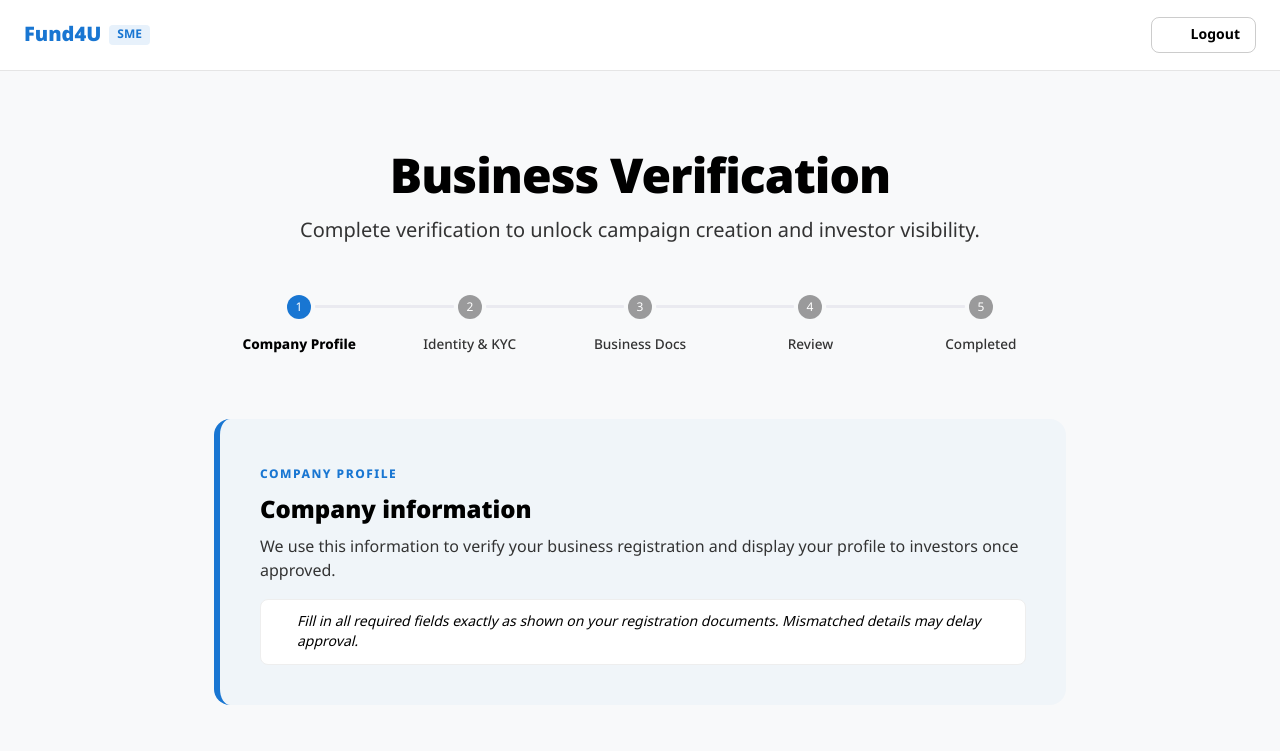
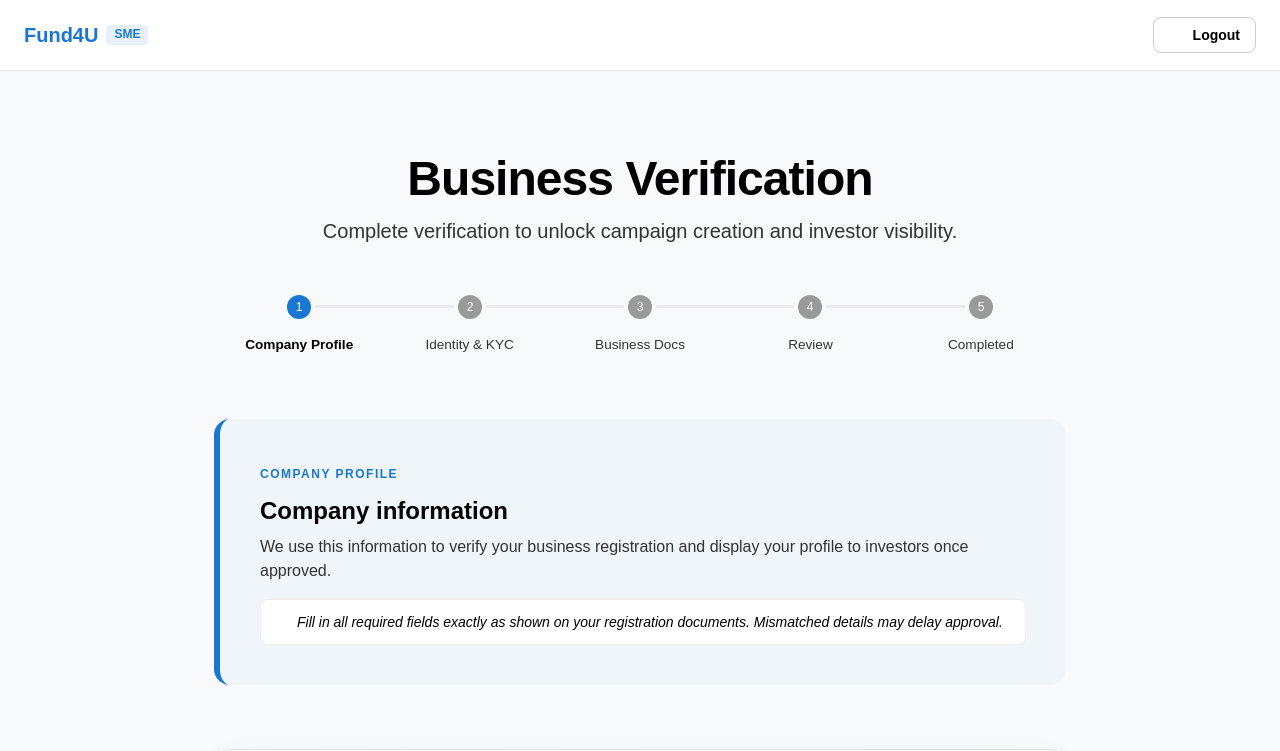
Before and after one commit to Tivapus/LegalTech_Fund4U, a Next.js app: page /sme/verification in a window 1280 px wide. Shown: the top 751 px of the page. Built offline with nearby package versions, Linux system fonts and the light colour scheme; some icons are missing; what @mui/material-nextjs would draw is missing.

Commit message:
feat: change font family to Noto Sans Thai Looped

```diff
--- a/src/app/globals.css
+++ b/src/app/globals.css
@@ -19,7 +19,7 @@ body {
 body {
   color: var(--foreground);
   background: var(--background);
-  font-family: var(--font-noto-sans-thai), Arial, Helvetica, sans-serif;
+  font-family: var(--font-noto-sans-thai-looped), Arial, Helvetica, sans-serif;
   -webkit-font-smoothing: antialiased;
   -moz-osx-font-smoothing: grayscale;
 }
--- a/src/app/layout.tsx
+++ b/src/app/layout.tsx
@@ -1,5 +1,5 @@
 import type { Metadata } from "next";
-import { Geist, Geist_Mono, Noto_Sans_Thai } from "next/font/google";
+import { Geist, Geist_Mono, Noto_Sans_Thai_Looped } from "next/font/google";
 import "./globals.css";
 import { AppRouterCacheProvider } from "@mui/material-nextjs/v15-appRouter";
 import { ThemeProvider } from "@mui/material/styles";
@@ -19,8 +19,9 @@ const geistMono = Geist_Mono({
   variable: "--font-geist-mono",
 });
 
-const notoSansThai = Noto_Sans_Thai({
-  variable: "--font-noto-sans-thai",
+const notoSansThaiLooped = Noto_Sans_Thai_Looped({
+  variable: "--font-noto-sans-thai-looped",
+  weight: ["100", "200", "300", "400", "500", "600", "700", "800", "900"],
   subsets: ["thai", "latin"],
 });
 
@@ -36,7 +37,7 @@ export default function RootLayout({
 }>) {
   return (
     <html lang="en">
-      <body className={`${geistSans.variable} ${geistMono.variable} ${notoSansThai.variable}`}>
+      <body className={`${geistSans.variable} ${geistMono.variable} ${notoSansThaiLooped.variable}`}>
         <AppRouterCacheProvider>
           <ThemeProvider theme={theme}>
             <NotificationProvider>
--- a/src/theme.ts
+++ b/src/theme.ts
@@ -10,7 +10,7 @@ const theme = createTheme({
     },
   },
   typography: {
-    fontFamily: "var(--font-noto-sans-thai), var(--font-geist-sans), Arial, sans-serif",
+    fontFamily: "var(--font-noto-sans-thai-looped), var(--font-geist-sans), Arial, sans-serif",
   },
 });
 
```
